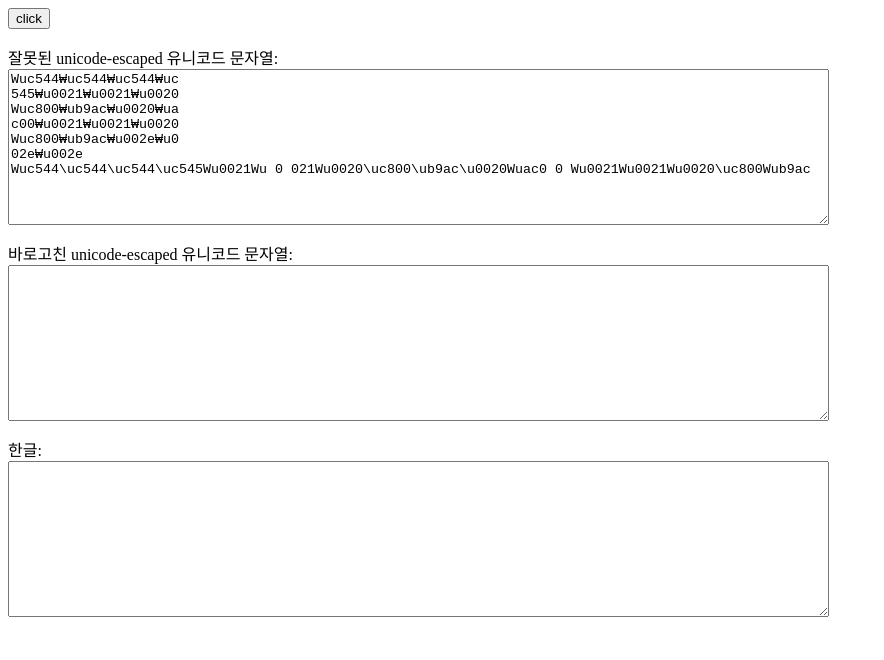
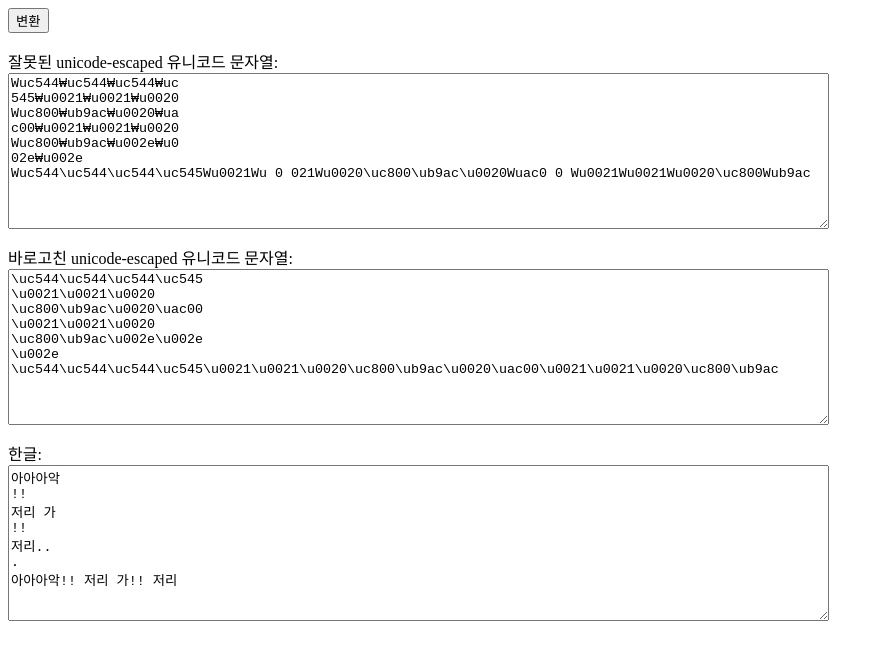
Before and after one commit to yssgo/wrongly-unicode-escaped-string-to-korean, a plain HTML site: page docs/index.html in a window 1280 px wide. Shown: the whole page, without its empty margins (0-884 px from the left). Drawn offline with Linux system fonts and the light colour scheme.

Commit message:
Update index.html

```diff
--- a/docs/index.html
+++ b/docs/index.html
@@ -5,7 +5,7 @@
 <title>잘못된 uniced-escaped 유니코드 문자열을 한글로</title>
 </head>
 <body>
-<button onclick='decode()'>click</button></p>
+<button onclick='decode()'>변환</button></p>
 <p>잘못된 unicode-escaped 유니코드 문자열:<br><textarea rows=10 cols=100 id='BadETA'></textarea></p>
 <p>바로고친 unicode-escaped 유니코드 문자열:<br><textarea rows=10 cols=100 id='GoodETA'></textarea></p>
 <p>한글:<br><textarea rows=10 cols=100 id='DTA' readonly></textarea></p>
@@ -22,6 +22,7 @@ c00₩u0021₩u0021₩u0020
 Wuc800₩ub9ac₩u002e₩u0
 02e₩u002e
 Wuc544\uc544\uc544\uc545Wu0021Wu 0 021Wu0020\uc800\ub9ac\u0020Wuac0 0 Wu0021Wu0021Wu0020\uc800Wub9ac`;
+  decode();
 }
 function decode(){
   let BadETA = document.getElementById('BadETA');
```
